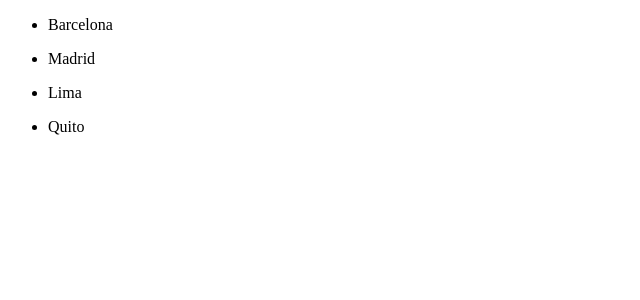
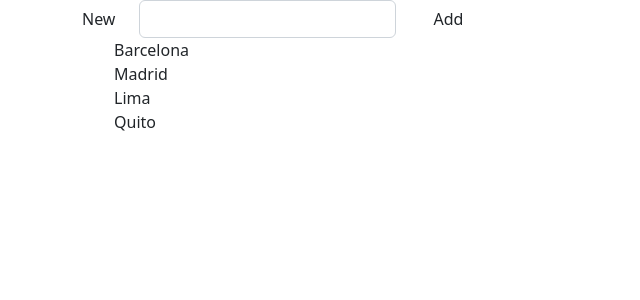
Before and after one commit to Blackpachamame/reto-28-dias-angular, an Angular app: page / in a window 1280 px wide. Shown: the top 300 px of the page, without its empty margins (0-640 px from the left). Built offline with nearby package versions, Linux system fonts and the light colour scheme.

Commit message:
Reto de los 28 días con Angular: Día 11, parte 1. Añadimos bootstrap, componente form-new-item, limpiamos nuestro html.

```diff
--- a/src/app/app.component.css
+++ b/src/app/app.component.css
@@ -1,22 +1,3 @@
-.selected {
-  color: white;
-  background-color: red;
-  padding: 10px;
+ul {
+  list-style-type: none;
 }
-
-.unSelected {
-  background-color: white;
-  padding: 10px;
-}
-
-.blue {
-  color: blue;
-}
-
-.red {
-  color: red;
-}
-
-.pink {
-  color: pink;
-}
--- a/src/app/app.component.html
+++ b/src/app/app.component.html
@@ -1,13 +1,24 @@
-<!-- <p *ngIf="name">El nombre es: {{name}}</p>
-<input type="text" [(ngModel)]="name"> -->
-
-<ul *ngFor="let city of cities">
-  <!-- <li [ngClass]="{'color': 'white', 'background-color': city === 'Madrid' ? 'blue' : 'green'}">{{city}}</li> -->
-  <li (click)="onCityClicked(city)" [ngClass]="{'selected': city === selection}">{{city}}</li>
-</ul>
-
-<div *ngIf="selection">
-  <p>Your city is: {{selection}}</p>
-  <!-- <button (click)="onClear()">Clear</button> -->
-  <app-button (click)="onClear()" [color]="'blue'" [label]="'Clear'" [selection]="selection"></app-button>
+<div class="container">
+  <div class="row">
+    <!-- Col 12 -->
+    <div class="col-md-12">
+      <app-form-new-item></app-form-new-item>
+    </div>
+    <!-- Col 8 -->
+    <div class="col-md-8">
+      <ul>
+        <li *ngFor="let city of cities" (click)="onCityClicked(city)"
+          [ngClass]="{'alert alert-info': city === selection}">
+          {{city}}
+        </li>
+      </ul>
+    </div>
+    <!-- Col 4 -->
+    <div class="col-md-4">
+      <div *ngIf="selection">
+        <p>Your city is: {{selection}}</p>
+        <app-button (click)="onClear()" [color]="'blue'" [label]="'Clear'"></app-button>
+      </div>
+    </div>
+  </div>
 </div>
--- a/src/app/app.component.ts
+++ b/src/app/app.component.ts
@@ -11,6 +11,10 @@ export class AppComponent {
   selection!: string;
   title = 'Día 9 del reto';
 
+  addNewCity(city: string): void {
+    this.cities.push(city);
+  }
+
   onCityClicked(city: string): void {
     console.log('City ->', city);
     this.selection = city;
--- a/src/app/app.module.ts
+++ b/src/app/app.module.ts
@@ -4,11 +4,13 @@ import { BrowserModule } from '@angular/platform-browser';
 
 import { AppComponent } from './app.component';
 import { ButtonComponent } from './components/button/button.component';
+import { FormNewItemComponent } from './components/form-new-item/form-new-item.component';
 
 @NgModule({
   declarations: [
     AppComponent,
-    ButtonComponent
+    ButtonComponent,
+    FormNewItemComponent
   ],
   imports: [
     BrowserModule,
--- /dev/null
+++ b/src/app/components/form-new-item/form-new-item.component.html
@@ -0,0 +1,14 @@
+<form action="">
+    <div class="row align-items-center">
+        <div class="col-auto">
+            <label for="newItem" class="col-form-label">New</label>
+        </div>
+        <div class="col-auto">
+            <!-- Variable de template: #newItem -->
+            <input type="text" class="form-control" id="newItem" #newItem>
+        </div>
+        <div class="col-auto">
+            <button (click)="onAddNewItem(newItem.value)" type="button" class="btn">Add</button>
+        </div>
+    </div>
+</form>
--- /dev/null
+++ b/src/app/components/form-new-item/form-new-item.component.ts
@@ -0,0 +1,14 @@
+import { Component } from '@angular/core';
+
+@Component({
+  selector: 'app-form-new-item',
+  templateUrl: './form-new-item.component.html',
+  styleUrls: ['./form-new-item.component.css']
+})
+export class FormNewItemComponent {
+
+  onAddNewItem(item: string): void {
+    console.log('Item ->', item);
+  }
+
+}
--- a/src/index.html
+++ b/src/index.html
@@ -1,13 +1,18 @@
 <!doctype html>
 <html lang="en">
+
 <head>
   <meta charset="utf-8">
   <title>Reto28DiasAngular</title>
   <base href="/">
   <meta name="viewport" content="width=device-width, initial-scale=1">
   <link rel="icon" type="image/x-icon" href="favicon.ico">
+  <link href="https://cdn.jsdelivr.net/npm/bootstrap@5.2.0/dist/css/bootstrap.min.css" rel="stylesheet"
+    integrity="sha384-gH2yIJqKdNHPEq0n4Mqa/HGKIhSkIHeL5AyhkYV8i59U5AR6csBvApHHNl/vI1Bx" crossorigin="anonymous">
 </head>
+
 <body>
   <app-root></app-root>
 </body>
+
 </html>
```
Also changed, not shown: src/app/components/form-new-item/form-new-item.component.css (added), 2 other files (tests, documents, lock files or other folders).
